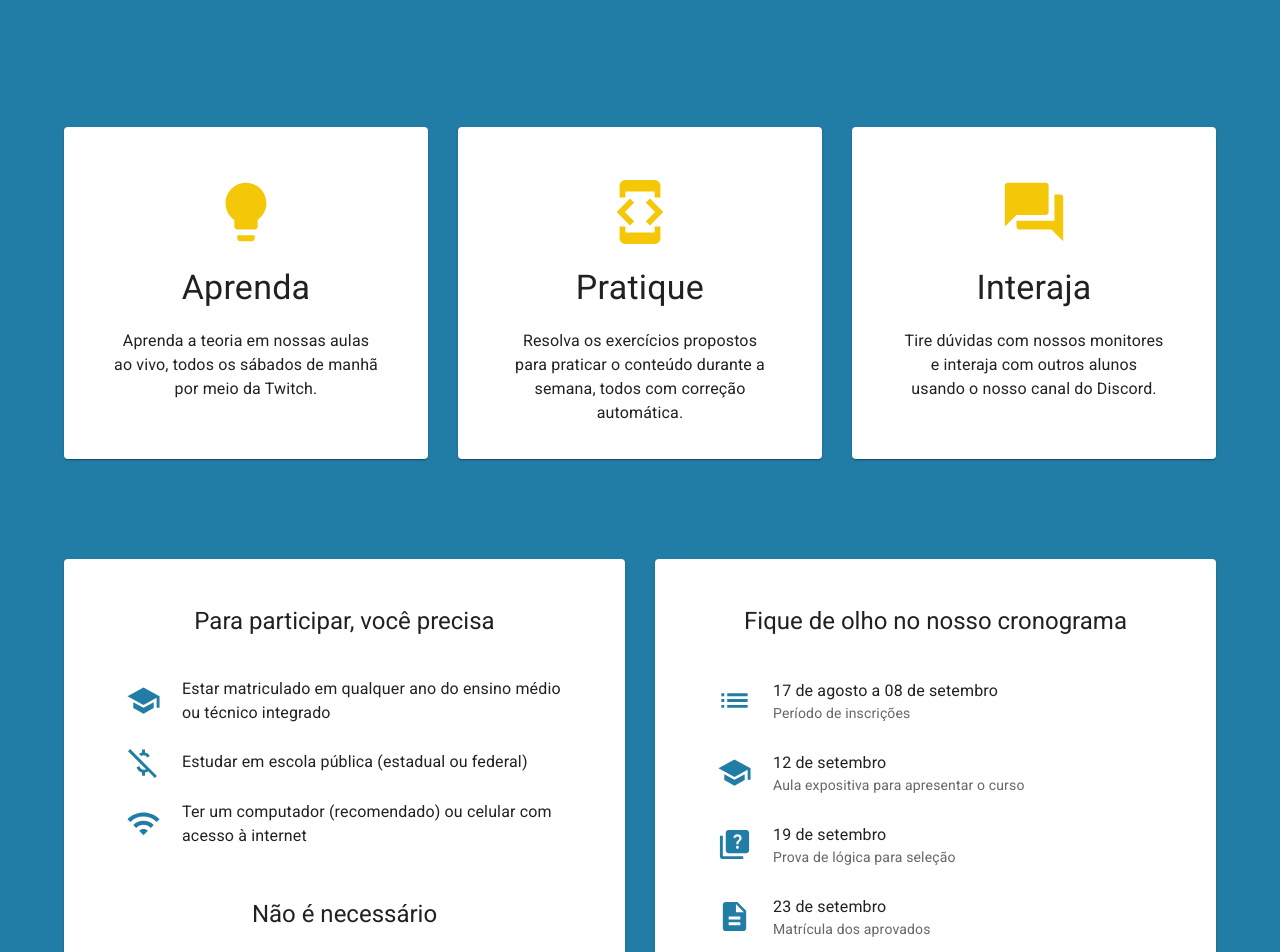
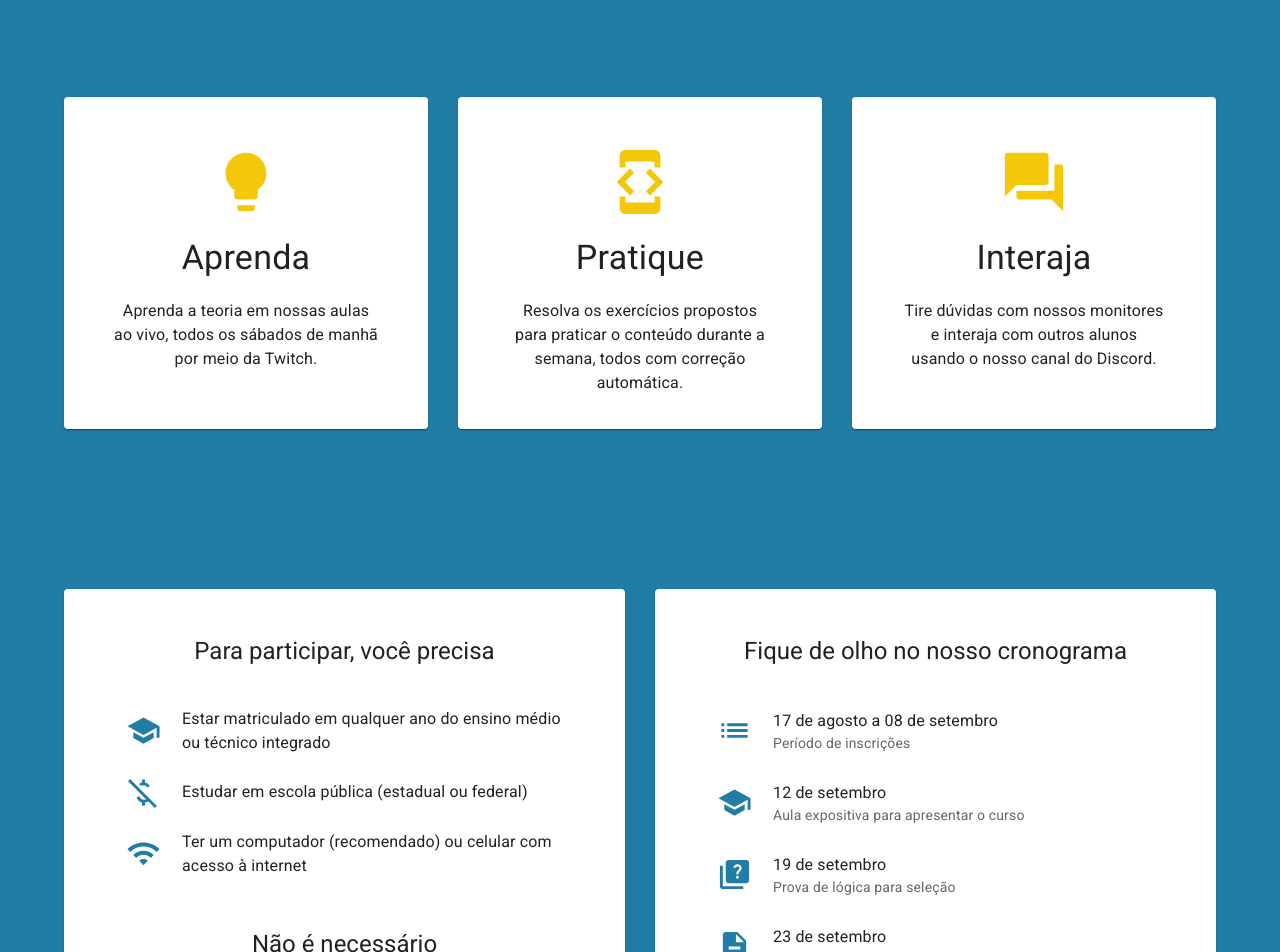
Before and after one commit to feumpi/introinscricao, a Next.js app: page / in a window 1280 px wide. Shown: the part 740-1692 px from the top of the page. Built offline with nearby package versions, Linux system fonts and the light colour scheme.

Commit message:
Create a proper grid layout for the about elements

```diff
--- a/components/AboutCard.js
+++ b/components/AboutCard.js
@@ -4,7 +4,7 @@ const AboutCard = ({ title, icon, children }) => {
   const Icon = icon;
   return (
     <>
-      <Card>
+      <Card sx={{ height: "100%" }}>
         <CardContent
           sx={{
             display: "flex",
--- a/components/AboutSection.js
+++ b/components/AboutSection.js
@@ -31,46 +31,55 @@ import Faq from "./Faq";
 const AboutSection = () => {
   return (
     <>
-      <Container>
-        <Box
+      <Container
         sx={{
           display: "grid",
-            gridTemplateColumns: "1fr 1fr 1fr",
+          gridTemplateColumns: "repeat(6, 1fr)",
+          gridTemplateRows: "auto 100px auto 100px auto",
+          gridTemplateAreas: `
+            "about1 about1 about2 about2 about3 about3"
+            ". . . . . ."
+            "requirements requirements requirements schedule schedule schedule"
+            ". . . . . ."
+            "faq faq faq faq faq faq"
+          `,
           gridGap: "30px",
-            marginTop: "30px",
+          alignItems: "stretch",
+          paddingBottom: "200px",
         }}
       >
+        <Box sx={{ gridArea: "about1" }}>
           <AboutCard title="Aprenda" icon={Lightbulb}>
             Aprenda a teoria em nossas aulas ao vivo, todos os sábados de manhã
             por meio da Twitch.
           </AboutCard>
+        </Box>
 
+        <Box sx={{ gridArea: "about2" }}>
           <AboutCard title="Pratique" icon={DeveloperMode}>
             Resolva os exercícios propostos para praticar o conteúdo durante a
             semana, todos com correção automática.
           </AboutCard>
+        </Box>
 
+        <Box sx={{ gridArea: "about3" }}>
           <AboutCard title="Interaja" icon={Forum}>
             Tire dúvidas com nossos monitores e interaja com outros alunos
             usando o nosso canal do Discord.
           </AboutCard>
         </Box>
-      </Container>
 
-      <Container
-        sx={{
-          display: "grid",
-          gridTemplateColumns: "1fr 1fr",
-          gridGap: "30px",
-          paddingY: "100px",
-        }}
-      >
+        <Box sx={{ gridArea: "requirements" }}>
           <RequirementsCard />
+        </Box>
+
+        <Box sx={{ gridArea: "schedule" }}>
           <ScheduleCard />
-      </Container>
+        </Box>
 
-      <Container sx={{ paddingBottom: "200px" }}>
+        <Box sx={{ gridArea: "faq" }}>
           <Faq />
+        </Box>
       </Container>
     </>
   );
--- a/components/RequirementsCard.js
+++ b/components/RequirementsCard.js
@@ -32,7 +32,7 @@ const RequirementsCard = () => {
   ];
   return (
     <>
-      <Card>
+      <Card sx={{ height: "100%" }}>
         <CardContent>
           <CardTitle>Para participar, você precisa</CardTitle>
           <RequirementsList requirements={requirements} />
--- a/components/ScheduleCard.js
+++ b/components/ScheduleCard.js
@@ -42,7 +42,7 @@ const ScheduleCard = () => {
 
   return (
     <>
-      <Card sx={{ position: "relative" }}>
+      <Card sx={{ position: "relative", height: "100%" }}>
         <CardContent>
           <CardTitle>Fique de olho no nosso cronograma</CardTitle>
           <ScheduleList schedule={schedule} />
```
Lines whose indentation alone changed are shown as unchanged.
